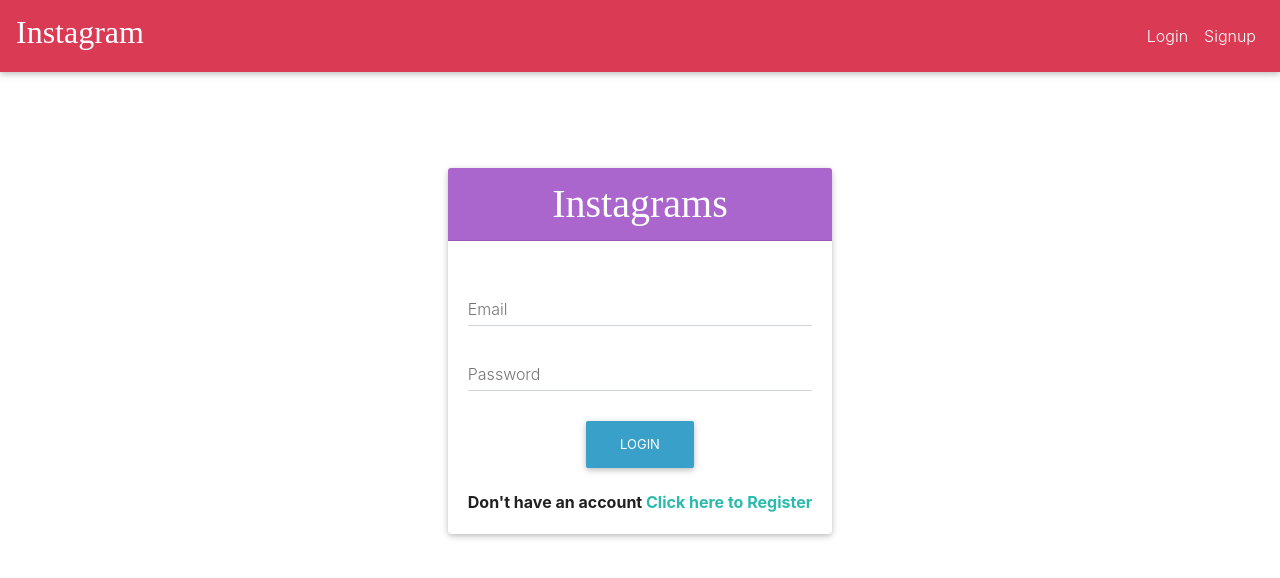
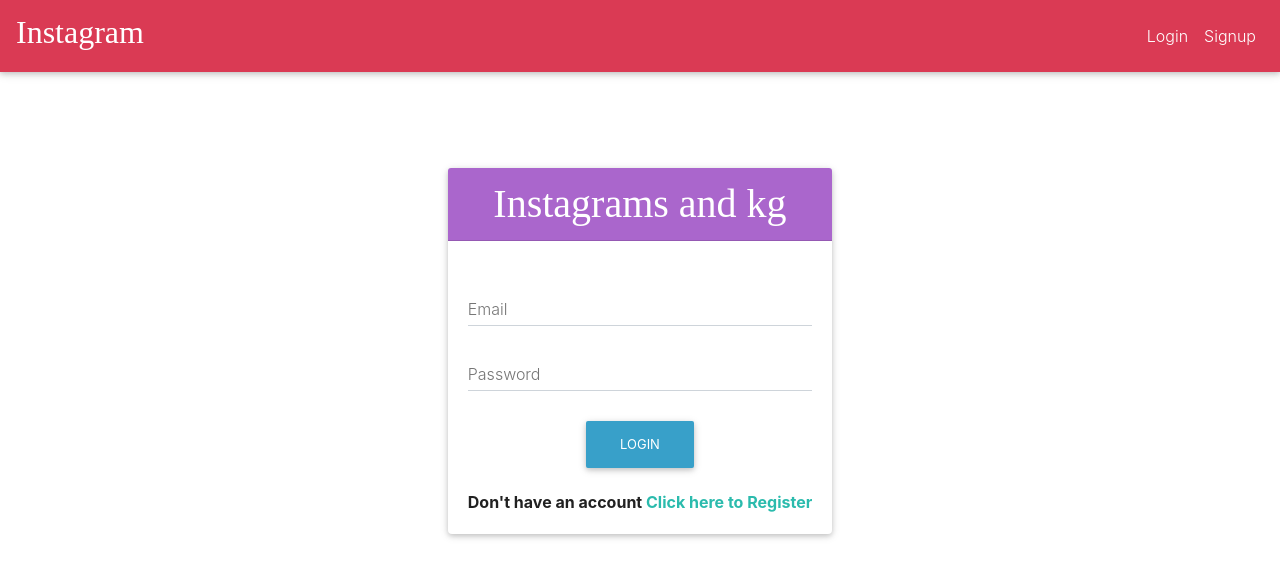
Before and after one commit to sandeep1298/sunday, a React (Create React App) app in the folder client/: page /login in a window 1280 px wide. Shown: the top 578 px of the page. Built offline with nearby package versions, Linux system fonts and the light colour scheme; the HTML template or start-up script is replaced by a standard one; a web font is replaced by a local one.

Commit message:
fixed on #1

```diff
--- a/client/src/components/Login.jsx
+++ b/client/src/components/Login.jsx
@@ -50,7 +50,7 @@
         <>
         <div className="container mt-5 pt-5 flex-center">
             <div className="card">
-                <h1 className="text-center card-header text-white secondary-color  instagram">Instagrams</h1>
+                <h1 className="text-center card-header text-white secondary-color  instagram">Instagrams and kg</h1>
                 <div className="card-body">
                     <form onSubmit={handlesubmit}>
                         <div className="md-form">
```
